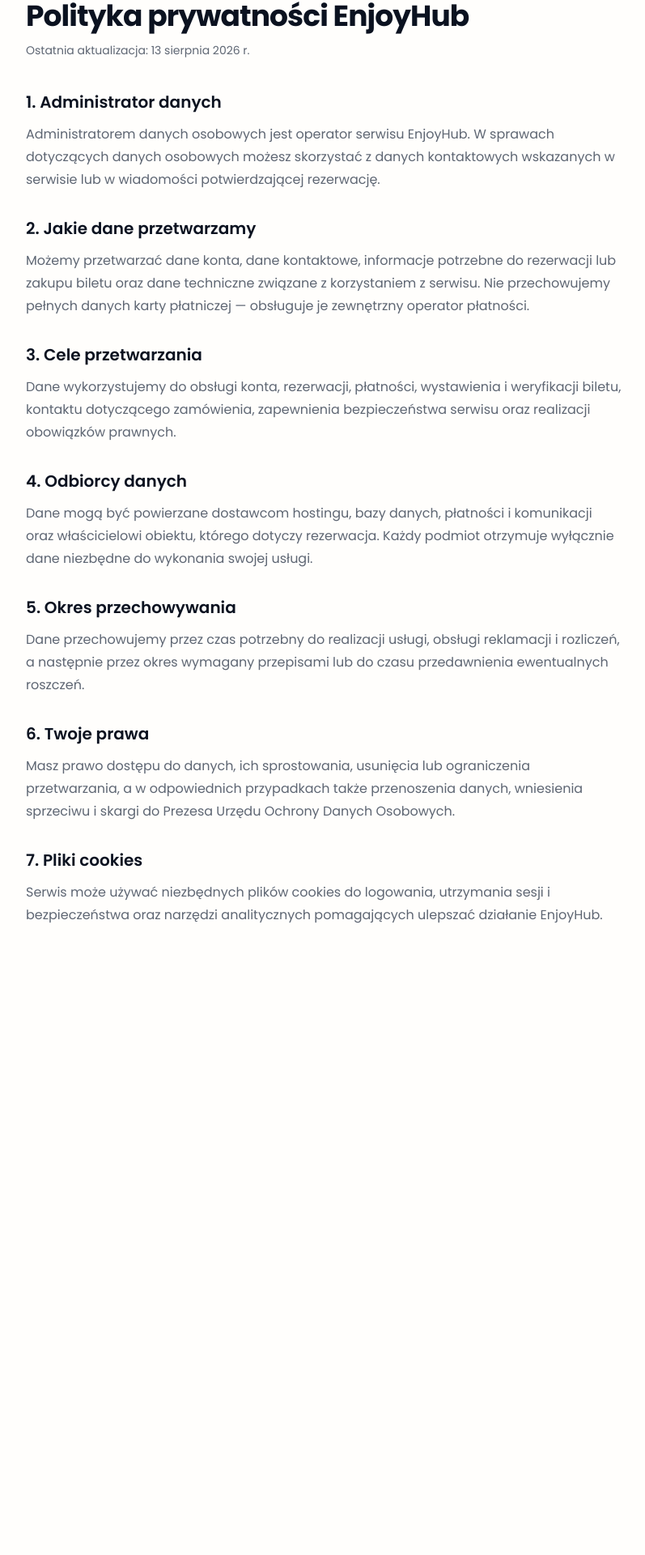
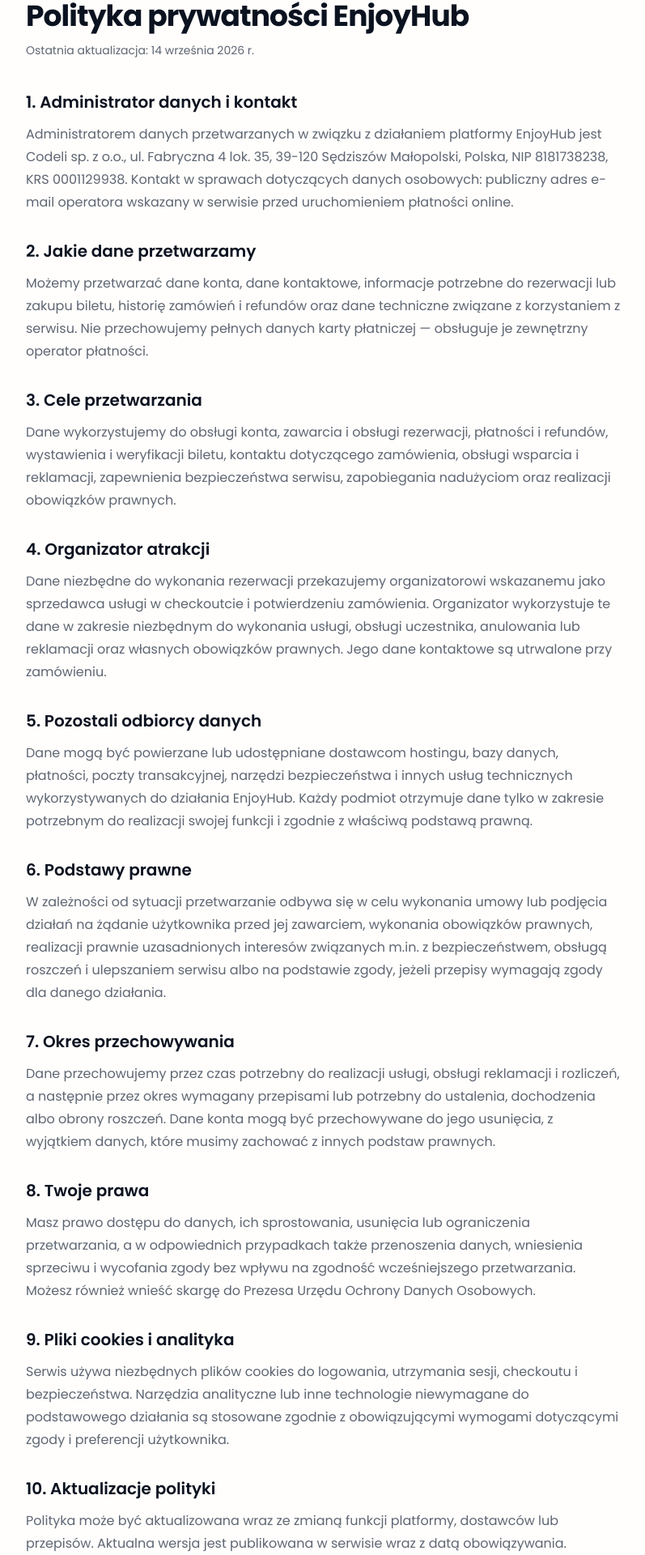
Before and after one commit to damianGG/EnjoyHubAI, a Next.js app: page /privacy in a window 1280 px wide. Shown: the part 100-2020 px from the top of the page at 81% size, without its empty margins (240-1037 px from the left). Before the commit the page ends 1292 px from the top, so only its background shows below. Built offline with nearby package versions, Linux system fonts and the light colour scheme.

Commit message:
docs: identify EnjoyHub operator in privacy policy

```diff
--- a/app/privacy/page.tsx
+++ b/app/privacy/page.tsx
@@ -1,6 +1,8 @@
 import type { Metadata } from "next"
 import Link from "next/link"
 import { ArrowLeft } from "lucide-react"
+
+import { LEGAL_EFFECTIVE_DATE, platformOperator } from "@/lib/legal/marketplace"
 
 export const metadata: Metadata = {
   title: "Polityka prywatności",
@@ -9,39 +11,54 @@ export const metadata: Metadata = {
 
 const sections = [
   {
-    title: "1. Administrator danych",
+    title: "1. Administrator danych i kontakt",
     content:
-      "Administratorem danych osobowych jest operator serwisu EnjoyHub. W sprawach dotyczących danych osobowych możesz skorzystać z danych kontaktowych wskazanych w serwisie lub w wiadomości potwierdzającej rezerwację.",
+      `Administratorem danych przetwarzanych w związku z działaniem platformy EnjoyHub jest ${platformOperator.legalName}, ${platformOperator.address}, NIP ${platformOperator.taxId}, KRS ${platformOperator.krs}. Kontakt w sprawach dotyczących danych osobowych: ${platformOperator.email || "publiczny adres e-mail operatora wskazany w serwisie przed uruchomieniem płatności online"}${platformOperator.phone ? `, tel. ${platformOperator.phone}` : ""}.`,
   },
   {
     title: "2. Jakie dane przetwarzamy",
     content:
-      "Możemy przetwarzać dane konta, dane kontaktowe, informacje potrzebne do rezerwacji lub zakupu biletu oraz dane techniczne związane z korzystaniem z serwisu. Nie przechowujemy pełnych danych karty płatniczej — obsługuje je zewnętrzny operator płatności.",
+      "Możemy przetwarzać dane konta, dane kontaktowe, informacje potrzebne do rezerwacji lub zakupu biletu, historię zamówień i refundów oraz dane techniczne związane z korzystaniem z serwisu. Nie przechowujemy pełnych danych karty płatniczej — obsługuje je zewnętrzny operator płatności.",
   },
   {
     title: "3. Cele przetwarzania",
     content:
-      "Dane wykorzystujemy do obsługi konta, rezerwacji, płatności, wystawienia i weryfikacji biletu, kontaktu dotyczącego zamówienia, zapewnienia bezpieczeństwa serwisu oraz realizacji obowiązków prawnych.",
+      "Dane wykorzystujemy do obsługi konta, zawarcia i obsługi rezerwacji, płatności i refundów, wystawienia i weryfikacji biletu, kontaktu dotyczącego zamówienia, obsługi wsparcia i reklamacji, zapewnienia bezpieczeństwa serwisu, zapobiegania nadużyciom oraz realizacji obowiązków prawnych.",
   },
   {
-    title: "4. Odbiorcy danych",
+    title: "4. Organizator atrakcji",
     content:
-      "Dane mogą być powierzane dostawcom hostingu, bazy danych, płatności i komunikacji oraz właścicielowi obiektu, którego dotyczy rezerwacja. Każdy podmiot otrzymuje wyłącznie dane niezbędne do wykonania swojej usługi.",
+      "Dane niezbędne do wykonania rezerwacji przekazujemy organizatorowi wskazanemu jako sprzedawca usługi w checkoutcie i potwierdzeniu zamówienia. Organizator wykorzystuje te dane w zakresie niezbędnym do wykonania usługi, obsługi uczestnika, anulowania lub reklamacji oraz własnych obowiązków prawnych. Jego dane kontaktowe są utrwalone przy zamówieniu.",
   },
   {
-    title: "5. Okres przechowywania",
+    title: "5. Pozostali odbiorcy danych",
     content:
-      "Dane przechowujemy przez czas potrzebny do realizacji usługi, obsługi reklamacji i rozliczeń, a następnie przez okres wymagany przepisami lub do czasu przedawnienia ewentualnych roszczeń.",
+      "Dane mogą być powierzane lub udostępniane dostawcom hostingu, bazy danych, płatności, poczty transakcyjnej, narzędzi bezpieczeństwa i innych usług technicznych wykorzystywanych do działania EnjoyHub. Każdy podmiot otrzymuje dane tylko w zakresie potrzebnym do realizacji swojej funkcji i zgodnie z właściwą podstawą prawną.",
   },
   {
-    title: "6. Twoje prawa",
+    title: "6. Podstawy prawne",
     content:
-      "Masz prawo dostępu do danych, ich sprostowania, usunięcia lub ograniczenia przetwarzania, a w odpowiednich przypadkach także przenoszenia danych, wniesienia sprzeciwu i skargi do Prezesa Urzędu Ochrony Danych Osobowych.",
+      "W zależności od sytuacji przetwarzanie odbywa się w celu wykonania umowy lub podjęcia działań na żądanie użytkownika przed jej zawarciem, wykonania obowiązków prawnych, realizacji prawnie uzasadnionych interesów związanych m.in. z bezpieczeństwem, obsługą roszczeń i ulepszaniem serwisu albo na podstawie zgody, jeżeli przepisy wymagają zgody dla danego działania.",
   },
   {
-    title: "7. Pliki cookies",
+    title: "7. Okres przechowywania",
     content:
-      "Serwis może używać niezbędnych plików cookies do logowania, utrzymania sesji i bezpieczeństwa oraz narzędzi analitycznych pomagających ulepszać działanie EnjoyHub.",
+      "Dane przechowujemy przez czas potrzebny do realizacji usługi, obsługi reklamacji i rozliczeń, a następnie przez okres wymagany przepisami lub potrzebny do ustalenia, dochodzenia albo obrony roszczeń. Dane konta mogą być przechowywane do jego usunięcia, z wyjątkiem danych, które musimy zachować z innych podstaw prawnych.",
+  },
+  {
+    title: "8. Twoje prawa",
+    content:
+      "Masz prawo dostępu do danych, ich sprostowania, usunięcia lub ograniczenia przetwarzania, a w odpowiednich przypadkach także przenoszenia danych, wniesienia sprzeciwu i wycofania zgody bez wpływu na zgodność wcześniejszego przetwarzania. Możesz również wnieść skargę do Prezesa Urzędu Ochrony Danych Osobowych.",
+  },
+  {
+    title: "9. Pliki cookies i analityka",
+    content:
+      "Serwis używa niezbędnych plików cookies do logowania, utrzymania sesji, checkoutu i bezpieczeństwa. Narzędzia analityczne lub inne technologie niewymagane do podstawowego działania są stosowane zgodnie z obowiązującymi wymogami dotyczącymi zgody i preferencji użytkownika.",
+  },
+  {
+    title: "10. Aktualizacje polityki",
+    content:
+      "Polityka może być aktualizowana wraz ze zmianą funkcji platformy, dostawców lub przepisów. Aktualna wersja jest publikowana w serwisie wraz z datą obowiązywania.",
   },
 ]
 
@@ -49,16 +66,13 @@ export default function PrivacyPage() {
   return (
     <main className="min-h-screen bg-background">
       <div className="container mx-auto max-w-3xl px-4 py-8 sm:py-12">
-        <Link
-          href="/"
-          className="mb-8 inline-flex items-center gap-2 text-sm text-muted-foreground hover:text-foreground"
-        >
+        <Link href="/" className="mb-8 inline-flex items-center gap-2 text-sm text-muted-foreground hover:text-foreground">
           <ArrowLeft className="h-4 w-4" />
           Powrót do strony głównej
         </Link>
 
         <h1 className="text-3xl font-bold tracking-tight sm:text-4xl">Polityka prywatności EnjoyHub</h1>
-        <p className="mt-3 text-sm text-muted-foreground">Ostatnia aktualizacja: 13 sierpnia 2026 r.</p>
+        <p className="mt-3 text-sm text-muted-foreground">Ostatnia aktualizacja: {LEGAL_EFFECTIVE_DATE}</p>
 
         <div className="mt-10 space-y-8">
           {sections.map((section) => (
@@ -68,6 +82,11 @@ export default function PrivacyPage() {
             </section>
           ))}
         </div>
+
+        <div className="mt-10 flex flex-wrap gap-4 border-t pt-6 text-sm">
+          <Link className="text-primary hover:underline" href="/regulamin">Regulamin EnjoyHub</Link>
+          <Link className="text-primary hover:underline" href="/zasady-anulowania">Zasady anulowania i zwrotów</Link>
+        </div>
       </div>
     </main>
   )
```
